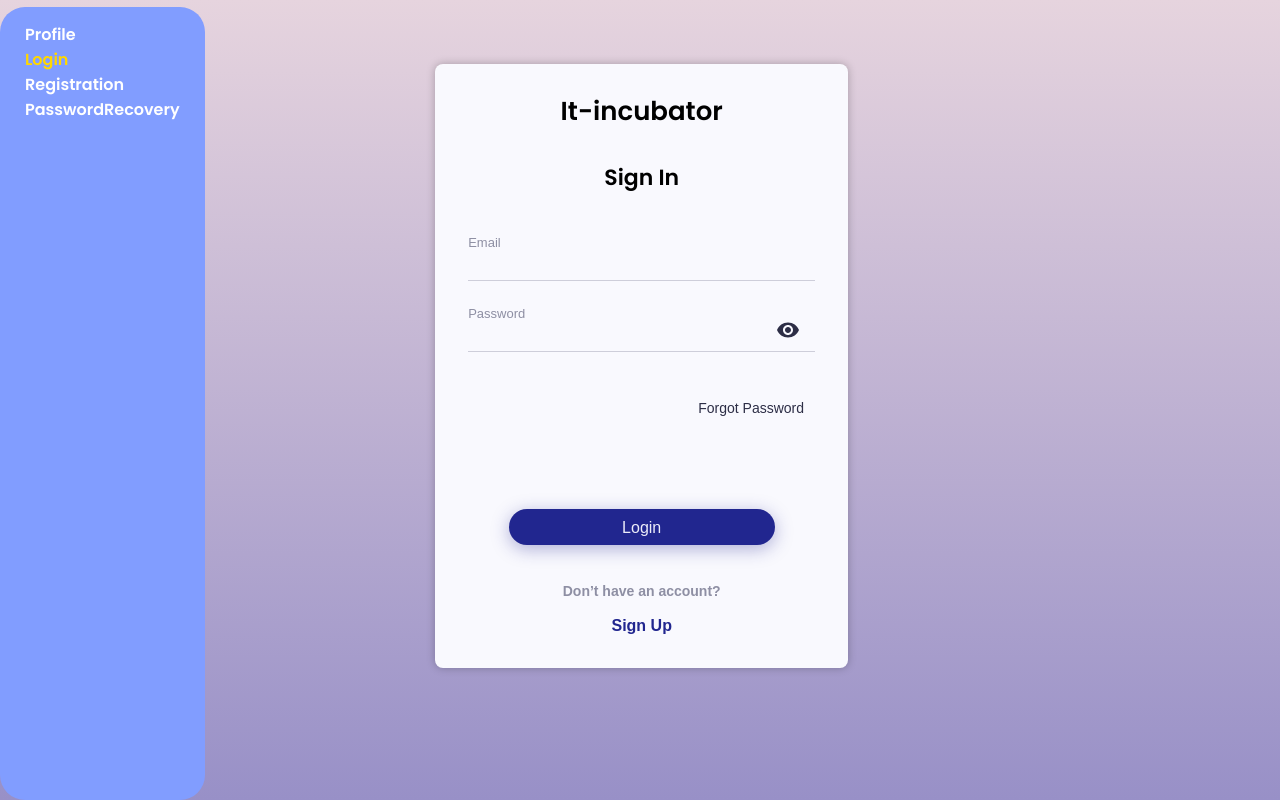
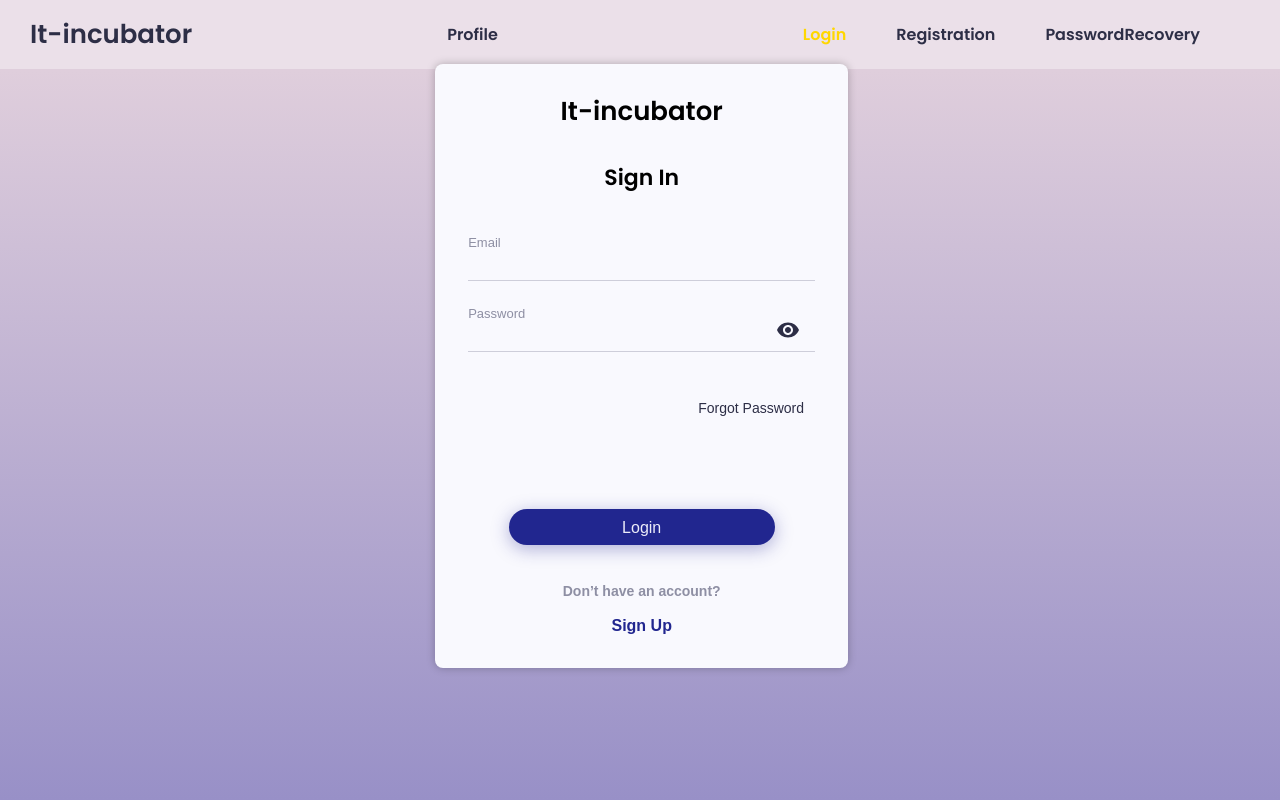
Before and after one commit to Igor-Yarakhovich/cards, a React (Create React App) app: page /#/login in a window 1280 px wide. Built offline with nearby package versions, Linux system fonts and the light colour scheme.

Commit message:
new style app, new structure and style navbar commit

```diff
--- a/src/app/App.css
+++ b/src/app/App.css
@@ -1,5 +1,6 @@
 .App {
   display: flex;
+  flex-direction: column;
   background:linear-gradient( #E6D4DE 0%, #9890C7 100%);
   min-height: 100vh;
 }
--- a/src/features/navbar/Navbar.module.css
+++ b/src/features/navbar/Navbar.module.css
@@ -1,18 +1,40 @@
 .nav {
     padding: 15px 25px;
-    margin-top: 7px;
-    margin-right: 7px;
     grid-area: nav;
-    background-color: #819dff;
-    border-radius: 25px;
-    min-height: 330px;
+    background-color: #EBE0E9;
+    min-height: 40px;
+
+}
+.container{
+    max-width: 1220px;
+    margin: 0 auto;
+}
+
+.navWrapper{
+    display: flex;
+    justify-content: space-between;
+    align-items: center;
+}
+
+.navLogo{
+    font-family: 'Poppins', sans-serif;
+    font-weight: 600;
+    font-size: 26px;
+    line-height: 39px;
+    color:#2D2E46;
+}
+.navRight{
+    display: flex;
 }
 .item {
-    color: white;
+    color: #2D2E46;
     text-decoration: none;
+    margin-right: 50px;
 }
+
 
 .activeStyle{
     color: gold;
     text-decoration: none;
+    margin-right: 50px;
 }
--- a/src/features/navbar/Navbar.tsx
+++ b/src/features/navbar/Navbar.tsx
@@ -5,11 +5,19 @@ import {NavLink} from "react-router-dom";
 export const Navbar: React.FC = () => {
 
     return <nav className={styles.nav}>
+                <div className={styles.container}>
+                    <div className={styles.navWrapper}>
+
+                        <div>
+                            <h2 className={styles.navLogo}>It-incubator</h2>
+                        </div>
                         <div>
                             <NavLink to='/profile'
                                     className={({isActive}) => (isActive ? styles.activeStyle : styles.item)}
                             >Profile</NavLink>
                         </div>
+                        <div className={styles.navRight}>
+
                             <div>
                                 <NavLink to='/login'
                                         className={({isActive}) => (isActive ? styles.activeStyle : styles.item)}
@@ -25,6 +33,9 @@ export const Navbar: React.FC = () => {
                                         className={({isActive}) => (isActive ? styles.activeStyle : styles.item)}
                                 >PasswordRecovery</NavLink>
                             </div>
+                        </div>
+                    </div>
+                </div>
             </nav>
 
 }
```
Lines whose indentation alone changed are shown as unchanged.
